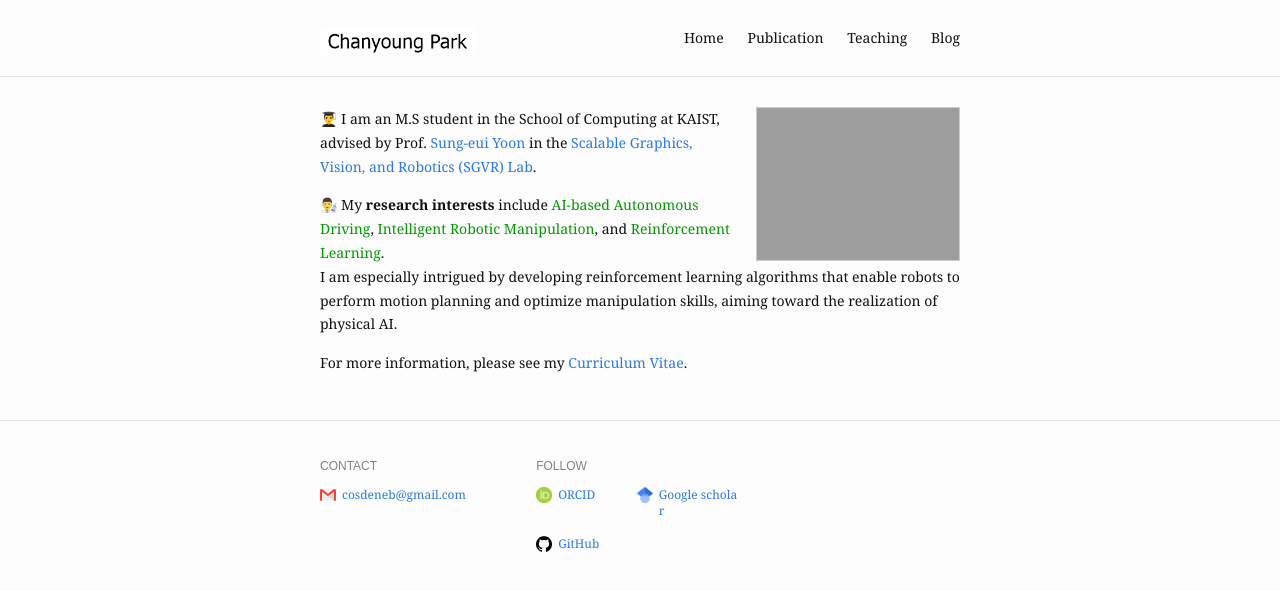
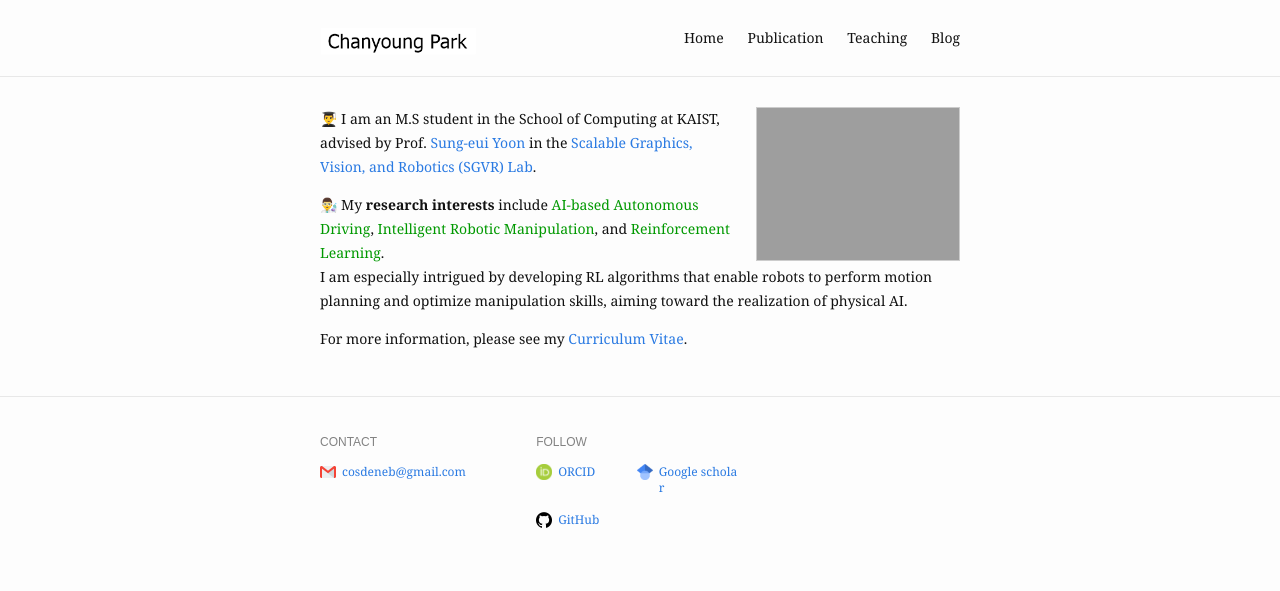
Before and after one commit to cosdeneb/cosdeneb.github.io, a Jekyll site: the page built from index.md, in a window 1280 px wide. Shown: the top 591 px of the page. Built offline with Jekyll 4.4.1, drawn with Linux system fonts in a browser that asks for light colours.

Commit message:
Update index.md

```diff
--- a/index.md
+++ b/index.md
@@ -10,7 +10,7 @@
 </p>
 
 <p>
-  👨‍🔬 My <b>research interests</b> include <font color='#009900'>AI-based Autonomous Driving</font>, <font color='#009900'>Intelligent Robotic Manipulation</font>, and <font color='#009900'>Reinforcement Learning</font>. <br> I am especially intrigued by developing reinforcement learning algorithms that enable robots to perform motion planning and optimize manipulation skills, aiming toward the realization of physical AI.
+  👨‍🔬 My <b>research interests</b> include <font color='#009900'>AI-based Autonomous Driving</font>, <font color='#009900'>Intelligent Robotic Manipulation</font>, and <font color='#009900'>Reinforcement Learning</font>. <br> I am especially intrigued by developing RL algorithms that enable robots to perform motion planning and optimize manipulation skills, aiming toward the realization of physical AI.
 </p>
 
 <p>
```
